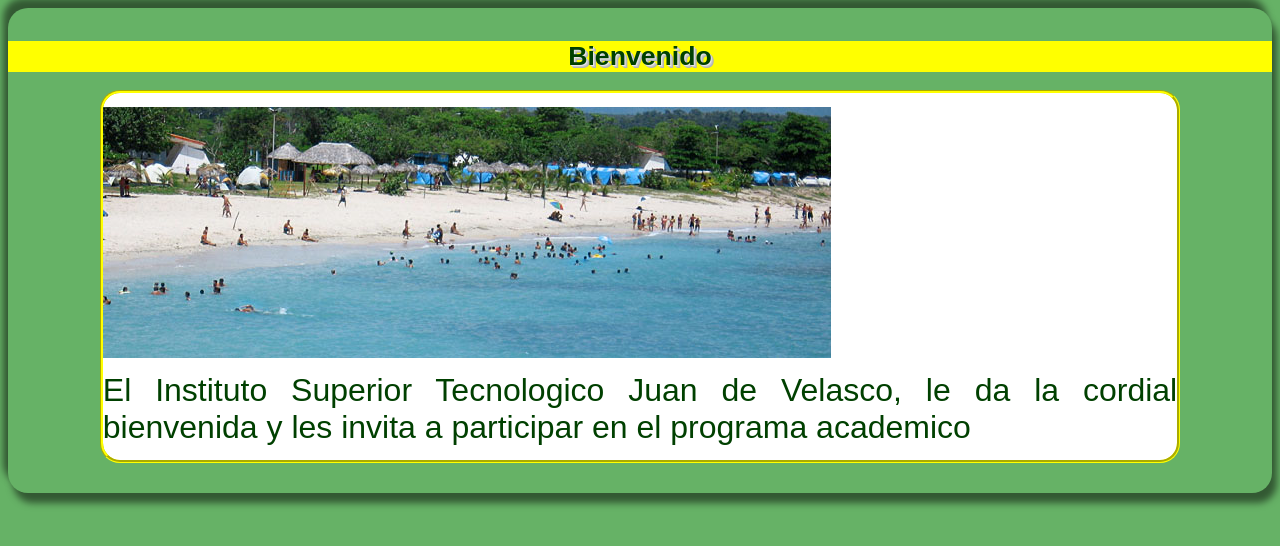
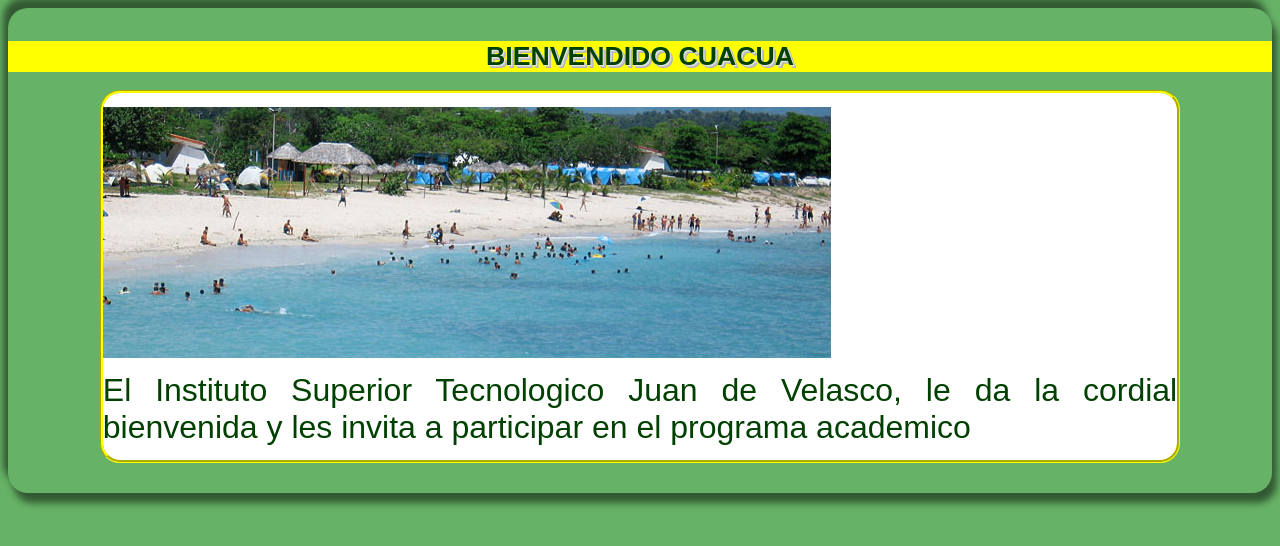
Before and after one commit to ivonzuniugas/proyectomie2-grupo1, a plain HTML site: page contenido.html in a window 1280 px wide. Drawn offline with Linux system fonts and the light colour scheme.

Commit message:
HACIENDO PEQUEÑOS CAMBIOS

```diff
--- a/contenido.html
+++ b/contenido.html
@@ -10,7 +10,7 @@
 <body class="sombra2">
 
  <br />
-  <center>   <H1>Bienvenido </H1>
+  <center>   <H1>BIENVENDIDO CUACUA</H1>
   <div >
   <p class="parrafo" align="justify"><img src="imagenes/RanchoLuna.jpg" width="728" height="251" /></p>
   <p class="parrafo" align="justify"><font size="+3">El Instituto Superior Tecnologico Juan de Velasco, le da la cordial bienvenida y les invita a participar en el programa academico </font></p>
```
